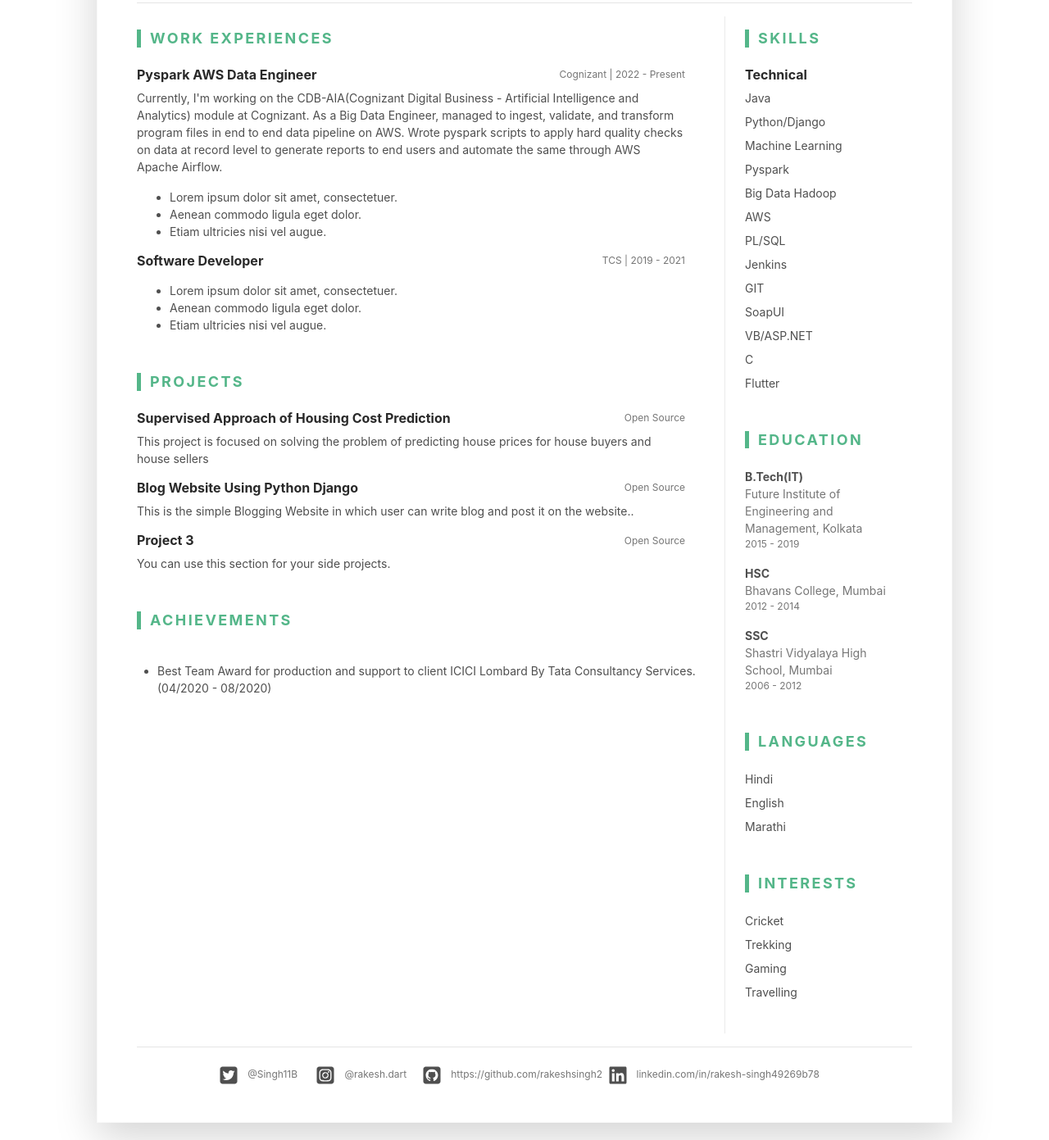
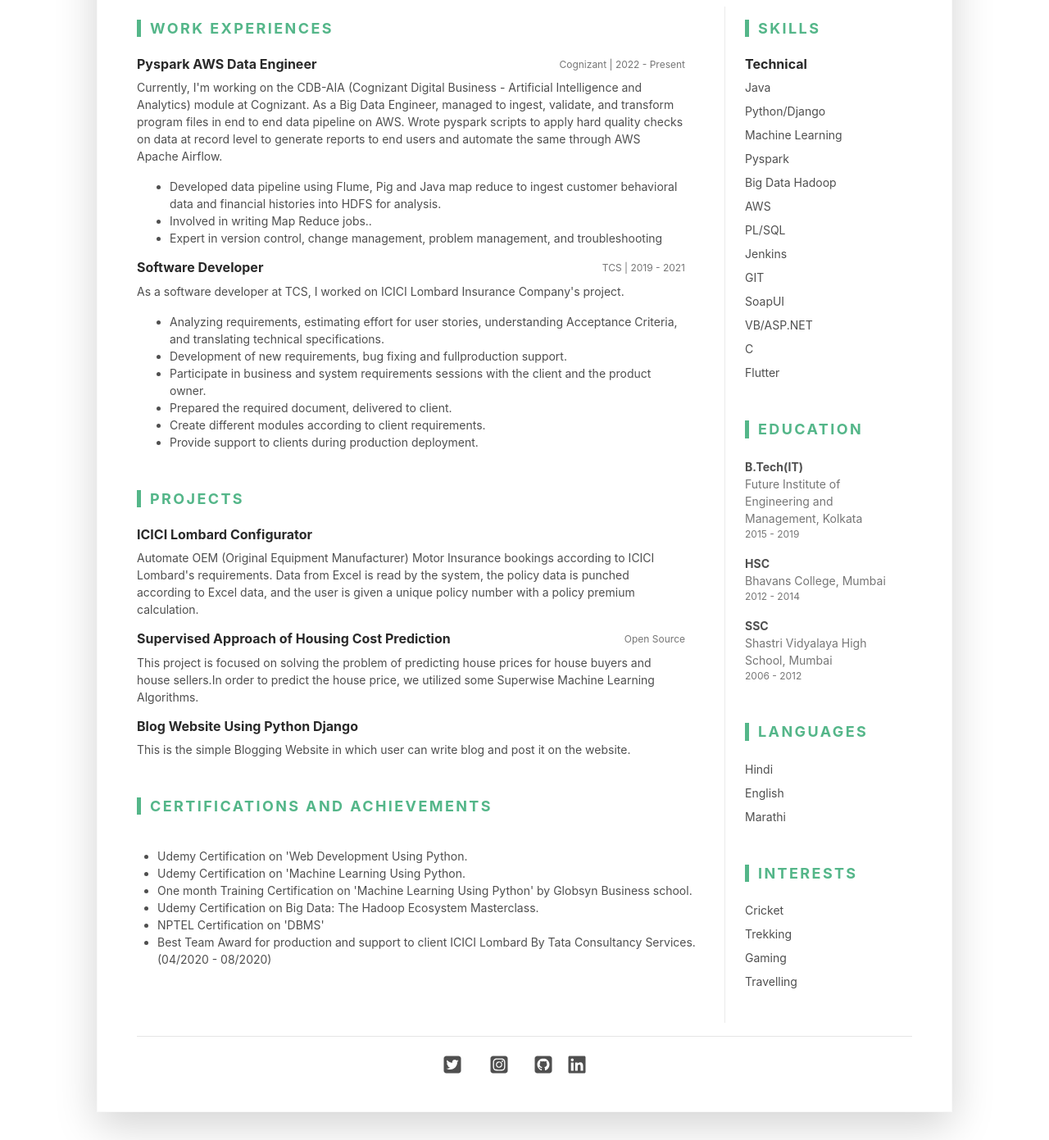
Before and after one commit to rakeshsingh2/profile, a plain HTML site: page index.html in a window 1280 px wide. Shown: the part 409-1800 px from the top of the page at 82% size. Drawn offline with Linux system fonts and the light colour scheme.

Commit message:
lots of changes
ok

```diff
--- a/index.html
+++ b/index.html
@@ -9,7 +9,7 @@
 	<meta name="viewport" content="width=device-width, initial-scale=1.0">
 	<meta name="description" content="">
 	<meta name="author" content="Xiaoying Riley at 3rd Wave Media">
-	<link rel="shortcut icon" href="favicon.ico">
+	<!--<link rel="shortcut icon" href="favicon.ico">   -->
 
 	<!-- Google Fonts -->
 	<link href="https://fonts.googleapis.com/css?family=Roboto:300,400,500,700,900" rel="stylesheet">
@@ -38,7 +38,11 @@
 							<ul class="list-unstyled mb-0">
 								<li class="mb-2"><i class="fab fa-whatsapp-square fa-fw fa-lg mr-2 "></i><a class="resume-link" href="tel:#">(+91) 8600813461</a></li>
 								<li class="mb-2"><i class="fas fa-envelope-square fa-fw fa-lg mr-2"></i><a class="resume-link" href="mailto:#">rakesh.b.singh11@gmail.com</a></li>
-								<li class="mb-2"><i class="fas fa-globe fa-fw fa-lg mr-2"></i><a class="resume-link" href="#">https://rakeshsingh2.github.io/pro</a></li>
+
+								<!--
+								<li class="mb-2"><i class="fas fa-globe fa-fw fa-lg mr-2"></i><a class="resume-link" href="#">https://rakeshsingh2.github.io/profile</a></li>
+								-->
+
 								<li class="mb-0"><i class="fas fa-map-marker-alt fa-fw fa-lg mr-2"></i>Mumbai(India)</li>
 							</ul>
 						</div><!--//resume-contact-->
@@ -48,7 +52,7 @@
 				<hr>
 				<div class="resume-intro py-3">
 					<div class="media flex-column flex-md-row align-items-center">
-						<img class="resume-profile-image mb-3 mb-md-0 mr-md-5 ml-md-0 rounded mx-auto" src="assets/images/Rakesh_id.jpg" alt="image">
+						<img class="resume-profile-image mb-3 mb-md-0 mr-md-5 ml-md-0 rounded mx-auto" src="assets/images/photo.jpeg" alt="image">
 						<div class="media-body text-left">
 							<p class="mb-0">I am Software Engineering student completed my bachelor degree in 2019. </p>
 						</div><!--//media-body-->
@@ -67,11 +71,11 @@
 
 									</div>
 									<div class="item-content">
-										<p>Currently, I'm working on the CDB-AIA(Cognizant Digital Business - Artificial Intelligence and Analytics) module at Cognizant. As a Big Data Engineer, managed to ingest, validate, and transform program files in end to end data pipeline on AWS. Wrote pyspark scripts to apply hard quality checks on data at record level to generate reports to end users and automate the same through AWS Apache Airflow.</p>
+										<p>Currently, I'm working on the CDB-AIA (Cognizant Digital Business - Artificial Intelligence and Analytics) module at Cognizant. As a Big Data Engineer, managed to ingest, validate, and transform program files in end to end data pipeline on AWS. Wrote pyspark scripts to apply hard quality checks on data at record level to generate reports to end users and automate the same through AWS Apache Airflow.</p>
 										<ul class="resume-list">
-											<li>Lorem ipsum dolor sit amet, consectetuer.</li>
-											<li>Aenean commodo ligula eget dolor.</li>
-											<li>Etiam ultricies nisi vel augue.</li>
+											<li>Developed data pipeline using Flume, Pig and Java map reduce to ingest customer behavioral data and financial histories into HDFS for analysis.</li>
+											<li>Involved in writing Map Reduce jobs..</li>
+											<li>Expert in version control, change management, problem management, and troubleshooting</li>
 										</ul>
 									</div>
 								</div><!--//item-->
@@ -83,11 +87,14 @@
 
 									</div>
 									<div class="item-content">
-										<p> </p>
+										<p>As a software developer at TCS, I worked on ICICI Lombard Insurance Company's project. </p>
 										<ul class="resume-list">
-											<li>Lorem ipsum dolor sit amet, consectetuer.</li>
-											<li>Aenean commodo ligula eget dolor.</li>
-											<li>Etiam ultricies nisi vel augue.</li>
+											<li>Analyzing requirements, estimating effort for user stories, understanding Acceptance Criteria, and translating technical specifications.</li>
+											<li>Development of new requirements, bug fixing and fullproduction support.</li>
+											<li>Participate in business and system requirements sessions with the client and the product owner.</li>
+											<li>Prepared the required document, delivered to client.</li>
+											<li>Create different modules according to client requirements.</li>
+											<li>Provide support to clients during production deployment.</li>
 										</ul>
 									</div>
 								</div>
@@ -98,6 +105,19 @@
 
 							<section class="project-section py-3">
 								<h3 class="text-uppercase resume-section-heading mb-4">Projects</h3>
+
+								<div class="item">
+									<div class="item-heading row align-items-center mb-2">
+										<h4 class="item-title col-12 col-md-6 col-lg-8 mb-2 mb-md-0">ICICI Lombard Configurator</h4>
+										<div class="item-meta col-12 col-md-6 col-lg-4 text-muted text-left text-md-right"></div>
+
+									</div>
+									<div class="item-content">
+										<p>Automate OEM (Original Equipment Manufacturer) Motor Insurance bookings according to ICICI Lombard's requirements. Data from Excel is read by the system, the policy data is punched according to Excel data, and the user is given a unique policy number with a policy premium calculation.</p>
+
+									</div>
+								</div>
+
 								<div class="item mb-3">
 									<div class="item-heading row align-items-center mb-2">
 										<h4 class="item-title col-12 col-md-6 col-lg-8 mb-2 mb-md-0">Supervised Approach of Housing Cost Prediction</h4>
@@ -105,7 +125,7 @@
 
 									</div>
 									<div class="item-content">
-										<p>This project is focused on solving the problem of predicting house prices for house buyers and house sellers</p>
+										<p>This project is focused on solving the problem of predicting house prices for house buyers and house sellers.In order to predict the house price, we utilized some Superwise Machine Learning Algorithms.</p>
 
 
 									</div>
@@ -113,35 +133,29 @@
 								<div class="item">
 									<div class="item-heading row align-items-center mb-2">
 										<h4 class="item-title col-12 col-md-6 col-lg-8 mb-2 mb-md-0">Blog Website Using Python Django</h4>
-										<div class="item-meta col-12 col-md-6 col-lg-4 text-muted text-left text-md-right">Open Source</div>
+										<div class="item-meta col-12 col-md-6 col-lg-4 text-muted text-left text-md-right"></div>
 
 									</div>
 									<div class="item-content">
-										<p>This is the simple Blogging Website in which user can write blog and post it on the website..</p>
+										<p>This is the simple Blogging Website in which user can write blog and post it on the website.</p>
 
 									</div>
 								</div><!--//item-->
-								<div class="item">
-									<div class="item-heading row align-items-center mb-2">
-										<h4 class="item-title col-12 col-md-6 col-lg-8 mb-2 mb-md-0">Project 3 </h4>
-
-										<div class="item-meta col-12 col-md-6 col-lg-4 text-muted text-left text-md-right">Open Source</div>
-
-									</div>
-									<div class="item-content">
-										<p>You can use this section for your side projects. </p>
-
-									</div>
-								</div><!--//item-->
+								<!--//item-->
 							</section><!--//project-section-->
 
 							<section class="project-section py-3">
-								<h3 class="text-uppercase resume-section-heading mb-4">Achievements</h3>
+								<h3 class="text-uppercase resume-section-heading mb-4">CERTIFICATIONS and Achievements</h3>
 								<div class="item mb-3">
 									<div class="item-heading row align-items-center mb-2">
 									<div class="item-content">
-										<p> </p>
+										<p></p>
 										<ul class="resume-list">
+										<li>Udemy Certification on 'Web Development Using Python.</li>
+										<li>Udemy Certification on 'Machine Learning Using Python.</li>
+										<li>One month Training Certification on 'Machine Learning Using Python' by Globsyn Business school.</li>
+										<li>Udemy Certification on Big Data: The Hadoop Ecosystem Masterclass.</li>
+										<li>NPTEL Certification on 'DBMS'</li>
 											<li>Best Team Award for production and support to client ICICI Lombard By Tata Consultancy Services.(04/2020 - 08/2020)</li>
 											</div>
 										</ul>
@@ -219,11 +233,11 @@
 						<hr>
 						<div class="resume-footer text-center">
 							<ul class="resume-social-list list-inline mx-auto mb-0 d-inline-block text-muted">
-								<li class="list-inline-item mb-lg-0 mr-lg-3"><a class="resume-link" href="#"><i class="fab fa-twitter-square fa-2x mr-2" data-fa-transform="down-4"></i><span class="d-none d-lg-inline-block text-muted">@Singh11B</span></a></li>
+								<li class="list-inline-item mb-lg-0 mr-lg-3"><a class="resume-link" href="https://twitter.com/Singh11B"><i class="fab fa-twitter-square fa-2x mr-2" data-fa-transform="down-4"></i><span class="d-none d-lg-inline-block text-muted"></span></a></li>
 
-								<li class="list-inline-item mb-lg-0 mr-lg-3"><a class="resume-link" href="#"><i class="fab fa-instagram-square fa-2x mr-2" data-fa-transform="down-4"></i><span class="d-none d-lg-inline-block text-muted">@rakesh.dart</span></a></li
-								<li class="list-inline-item mb-lg-0 mr-3"><a class="resume-link" href="#"><i class="fab fa-github-square fa-2x mr-2" data-fa-transform="down-4"></i><span class="d-none d-lg-inline-block text-muted">https://github.com/rakeshsingh2</span></a></li>
-								<li class="list-inline-item mb-lg-0 mr-3"><a class="resume-link" href="#"><i class="fab fa-linkedin fa-2x mr-2" data-fa-transform="down-4"></i><span class="d-none d-lg-inline-block text-muted">linkedin.com/in/rakesh-singh49269b78</span></a></li>
+								<li class="list-inline-item mb-lg-0 mr-lg-3"><a class="resume-link" href="https://www.instagram.com/rakesh.dart/"><i class="fab fa-instagram-square fa-2x mr-2" data-fa-transform="down-4"></i><span class="d-none d-lg-inline-block text-muted"></span></a></li
+								<li class="list-inline-item mb-lg-0 mr-3"><a class="resume-link" href="https://github.com/rakeshsingh2"><i class="fab fa-github-square fa-2x mr-2" data-fa-transform="down-4"></i><span class="d-none d-lg-inline-block text-muted"></span></a></li>
+								<li class="list-inline-item mb-lg-0 mr-3"><a class="resume-link" href="https://linkedin.com/in/rakesh-singh49269b78"><i class="fab fa-linkedin fa-2x mr-2" data-fa-transform="down-4"></i><span class="d-none d-lg-inline-block text-muted"></span></a></li>
 
 							</ul>
 						</div><!--//resume-footer-->
```
Also changed, not shown: assets/images/photo.jpeg (added).
